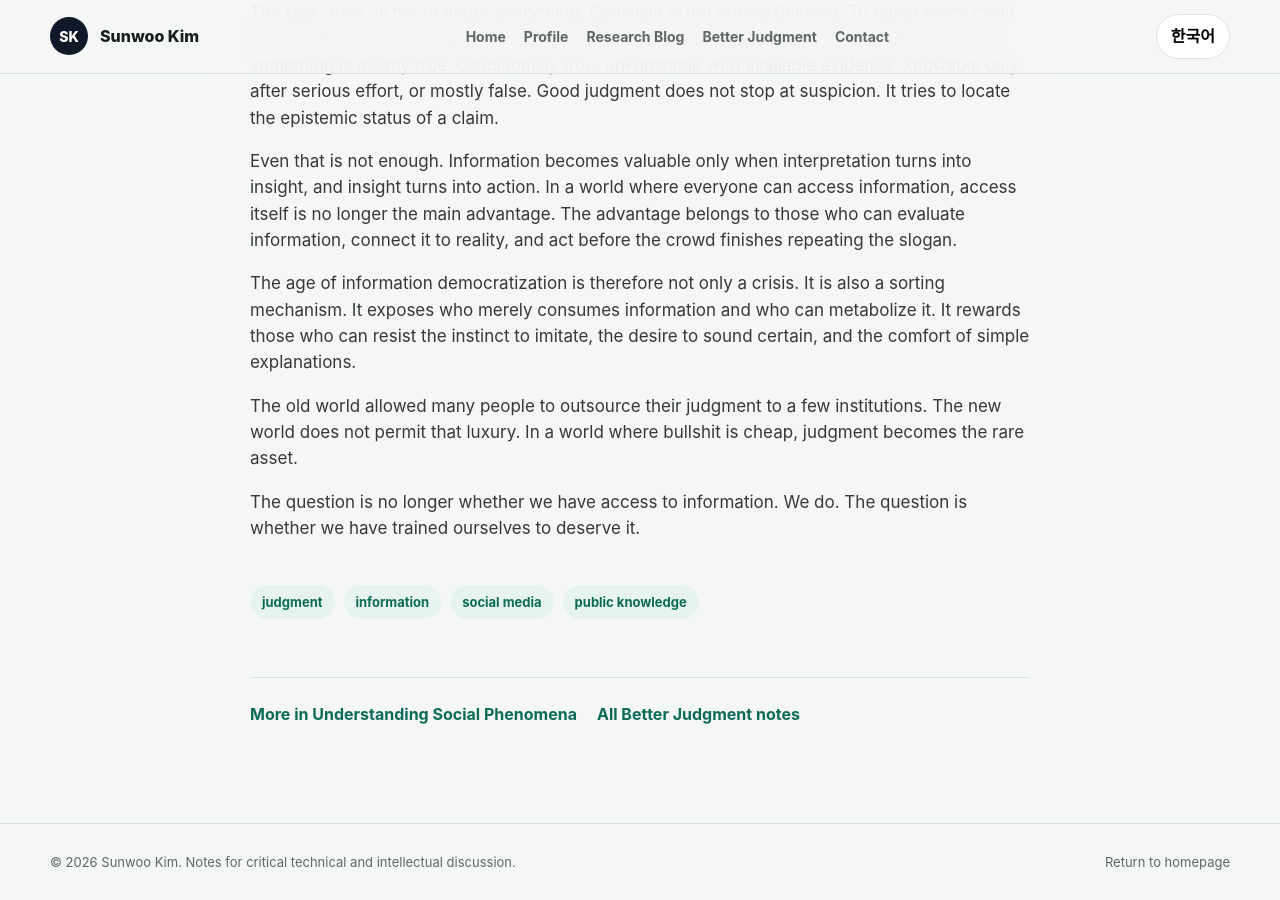
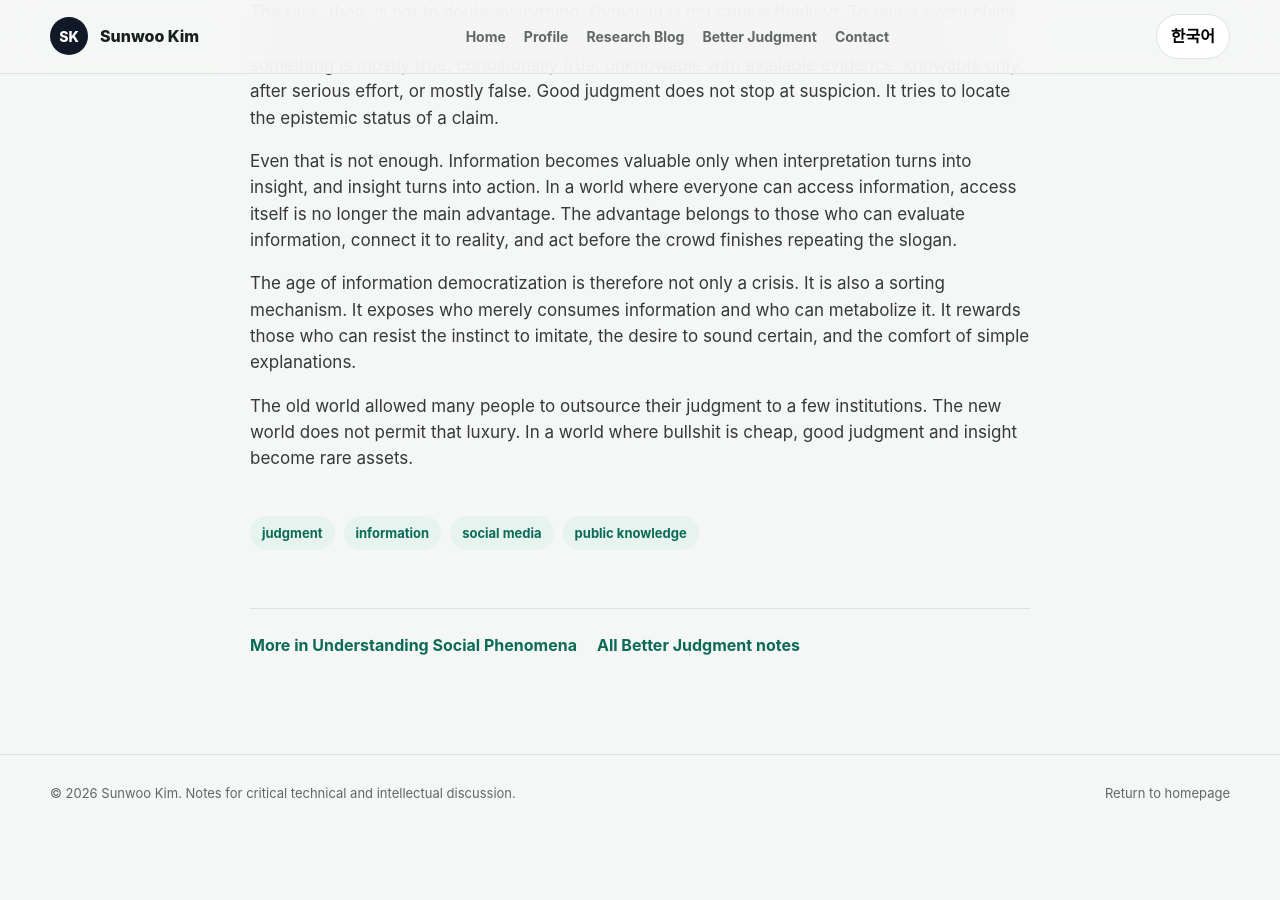
Before and after one commit to SunBooGermany/SunBooGermany.github.io, a Jekyll site: the page built from _better_judgment/social-phenomena/2026/06/07/the-new-inequality-is-judgment.md, in a window 1280 px wide and 900 px high, scrolled down 1602 px. Built offline with Jekyll 4.4.1, drawn with Linux system fonts in a browser that asks for light colours; after the commit the page ends 2433 px from its top, so only the background shows below that.

Commit message:
Revise judgment note conclusion

```diff
--- a/_better_judgment/social-phenomena/2026/06/07/the-new-inequality-is-judgment.md
+++ b/_better_judgment/social-phenomena/2026/06/07/the-new-inequality-is-judgment.md
@@ -43,9 +43,7 @@ Even that is not enough. Information becomes valuable only when interpretation t
 
 The age of information democratization is therefore not only a crisis. It is also a sorting mechanism. It exposes who merely consumes information and who can metabolize it. It rewards those who can resist the instinct to imitate, the desire to sound certain, and the comfort of simple explanations.
 
-The old world allowed many people to outsource their judgment to a few institutions. The new world does not permit that luxury. In a world where bullshit is cheap, judgment becomes the rare asset.
-
-The question is no longer whether we have access to information. We do. The question is whether we have trained ourselves to deserve it.
+The old world allowed many people to outsource their judgment to a few institutions. The new world does not permit that luxury. In a world where bullshit is cheap, good judgment and insight become rare assets.
 
 <!-- ko -->
 
```
Also changed, not shown: other parts of _better_judgment/social-phenomena/2026/06/07/the-new-inequality-is-judgment.md (+1 -3 lines).
